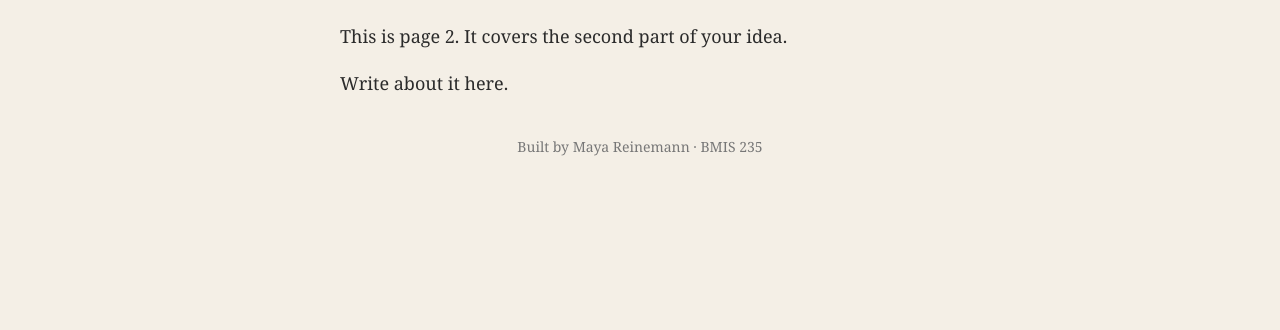
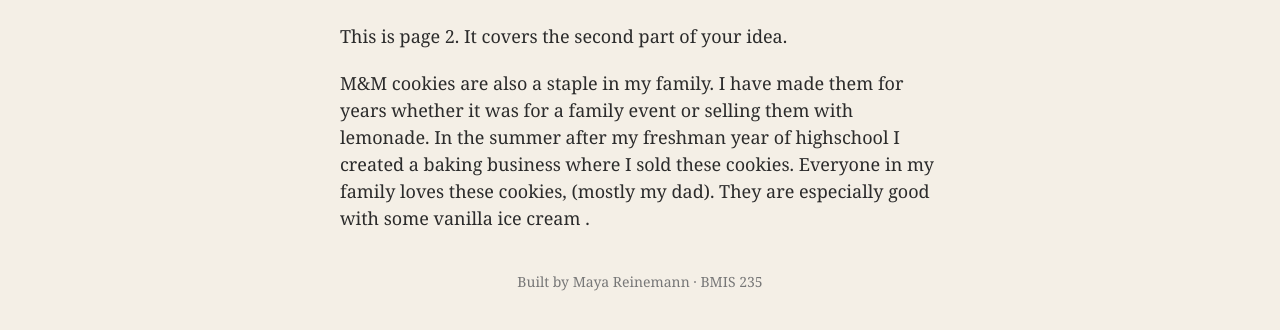
Before and after one commit to mrein2029/bmis235-html-3, a plain HTML site: page m&mcookies.html in a window 1280 px wide. Shown: the part 172-502 px from the top of the page. Drawn offline with Linux system fonts and the light colour scheme.

Commit message:
Update m&mcookies.html

```diff
--- a/m&mcookies.html
+++ b/m&mcookies.html
@@ -30,7 +30,10 @@
 
 <h1>Page 2</h1>
 <p>This is page 2. It covers the second part of your idea.</p>
-<p>Write about it here.</p>
+<p>M&M cookies are also a staple in my family. I have made them for years whether it was for a family event or selling
+  them with lemonade. In the summer after my freshman year of highschool I created a baking business where I sold these
+  cookies. Everyone in my family loves these cookies, (mostly my dad). They are especially good with some vanilla ice cream
+  .</p>
 
 <!-- Footer: Maya Reinemann -->
 <footer>Built by Maya Reinemann &middot; BMIS 235</footer>
```
